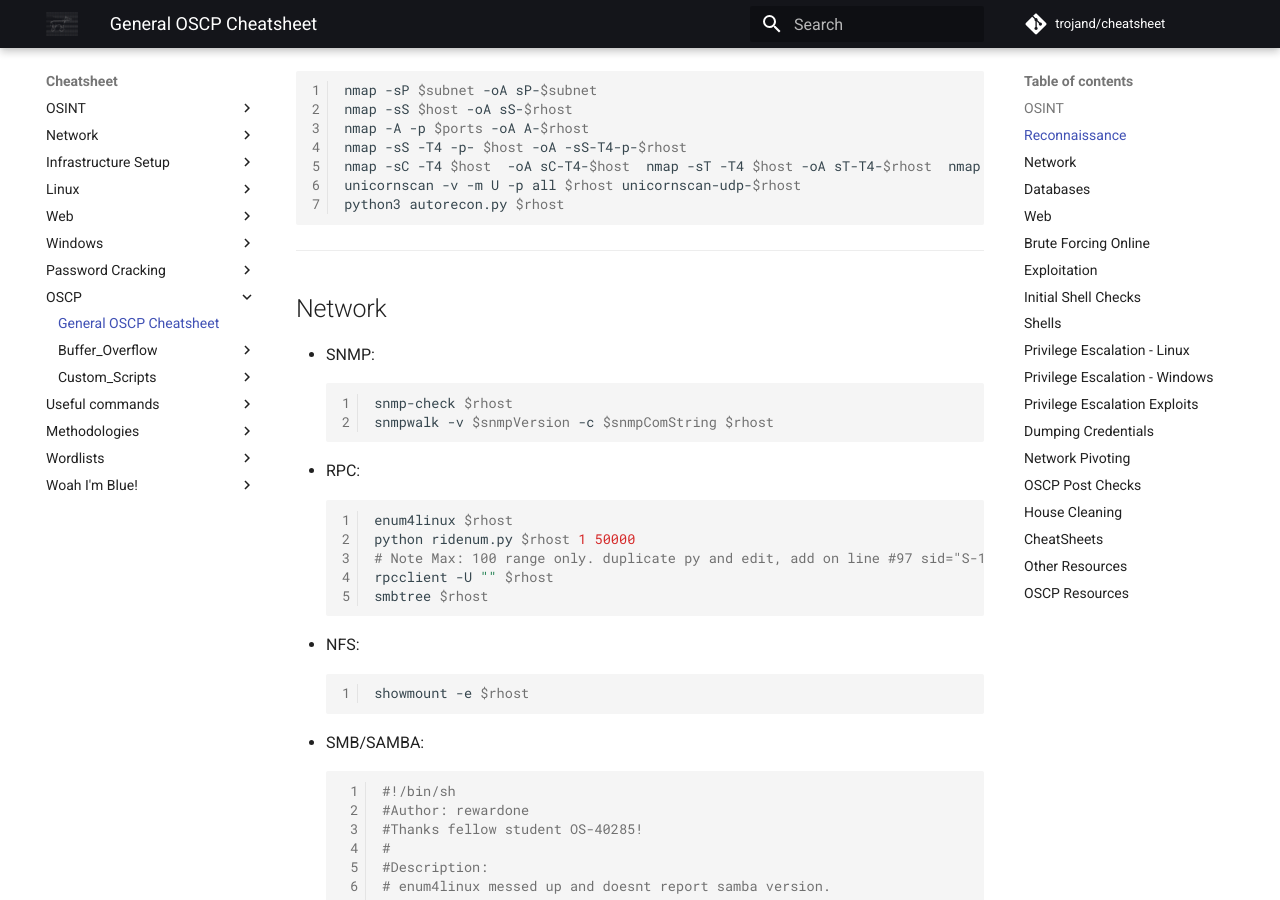
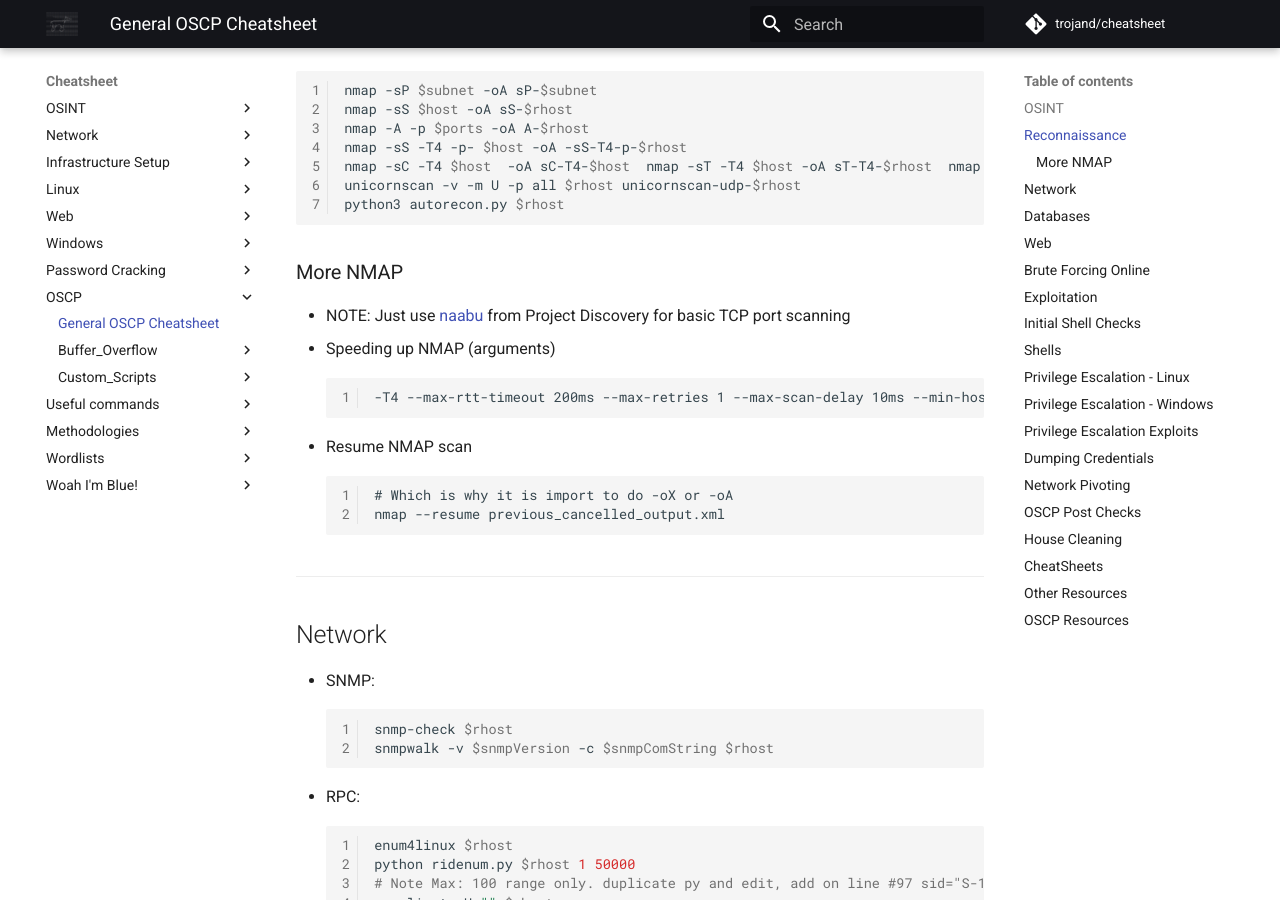
Before and after one commit to trojand/cheatsheet, an MkDocs documentation site: the page built from docs/OSCP/General_Cheatsheet.md, in a window 1280 px wide and 900 px high, scrolled down 495 px. Built offline with MkDocs 1.6.1 and Material for MkDocs 9.7.7, drawn with Linux system fonts in a browser that asks for light colours; comment, search, counter and statistics services are not loaded.

Commit message:
Update General_Cheatsheet.md
added nmap parameter improvements and naabu recommendation

````diff
--- a/docs/OSCP/General_Cheatsheet.md
+++ b/docs/OSCP/General_Cheatsheet.md
@@ -21,6 +21,17 @@ nmap -sS -T4 -p- $host -oA -sS-T4-p-$rhost
 nmap -sC -T4 $host  -oA sC-T4-$host  nmap -sT -T4 $host -oA sT-T4-$rhost  nmap -sA -T4 $rhost -oA sA-T4-$rhost
 unicornscan -v -m U -p all $rhost unicornscan-udp-$rhost
 python3 autorecon.py $rhost
+```
+### More NMAP
+* NOTE: Just use [naabu](https://github.com/projectdiscovery/naabu) from Project Discovery for basic TCP port scanning
+* Speeding up NMAP (arguments)
+```
+-T4 --max-rtt-timeout 200ms --max-retries 1 --max-scan-delay 10ms --min-hostgroup 64 --version-intensity 1
+```
+* Resume NMAP scan
+```
+# Which is why it is import to do -oX or -oA
+nmap --resume previous_cancelled_output.xml
 ```
 
 ---
````
